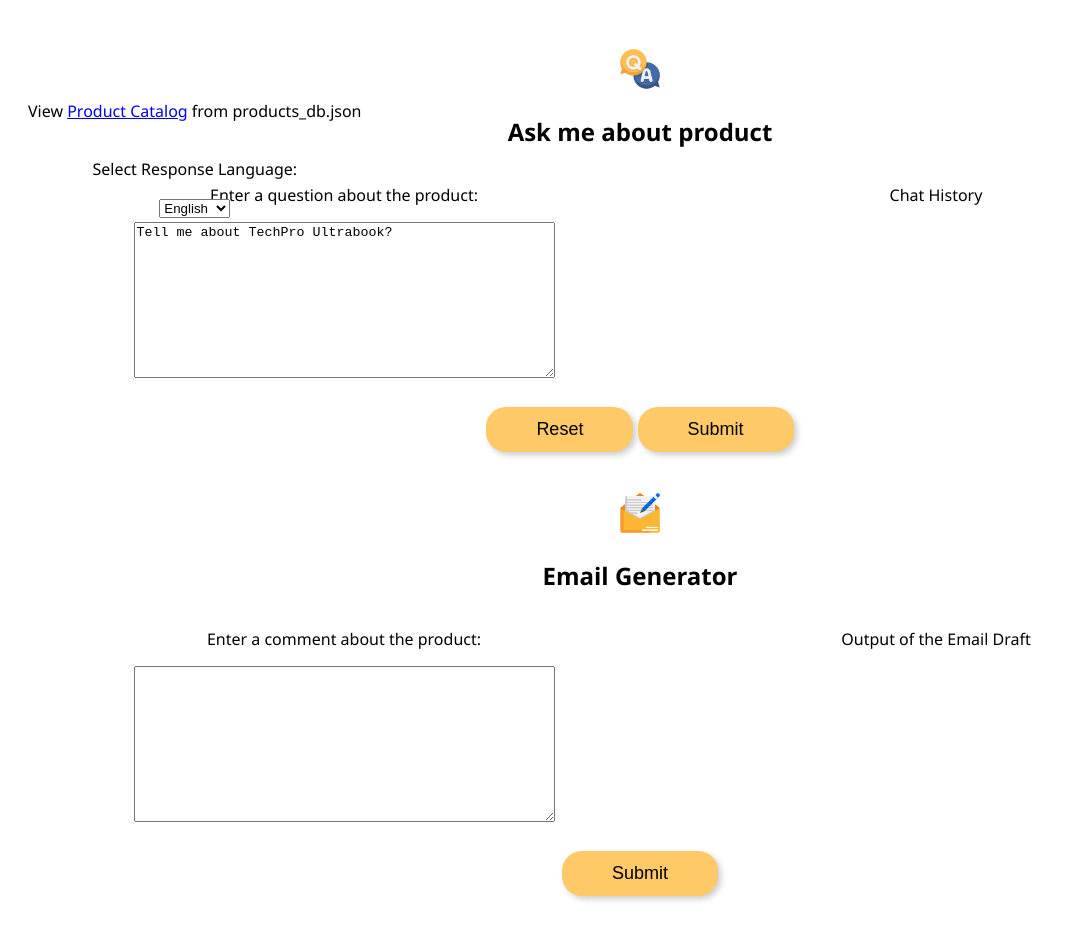
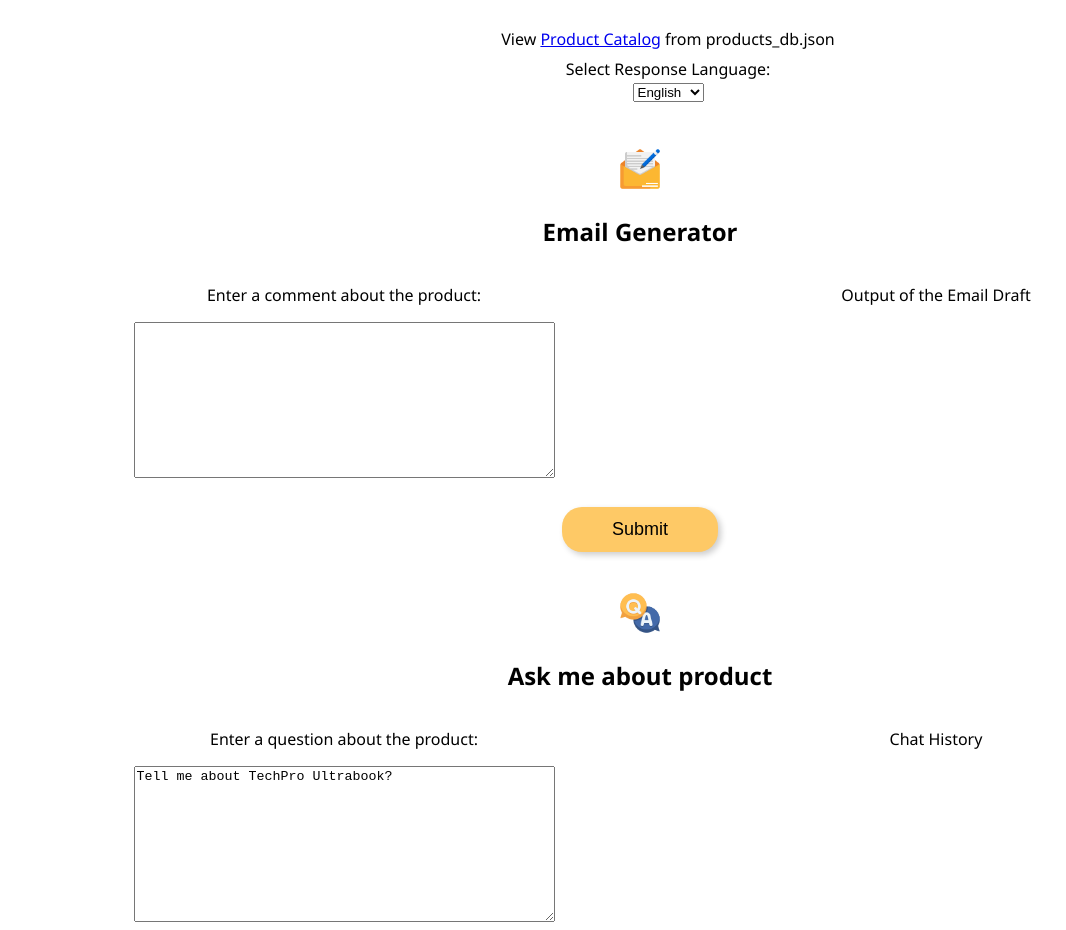
Before and after one commit to elly-zhu/GenAI-Project-GenerateEmailToCustomer, a website: page index.html in a window 1280 px wide. Shown: the top 930 px of the page, without its empty margins (0-1066 px from the left). Drawn offline with Linux system fonts and the light colour scheme.

Commit message:
Add sticker setting panel

```diff
--- a/index.html
+++ b/index.html
@@ -10,12 +10,10 @@
 </head>
 
 <body>
-    <div class="stick">
-        <div class="right">
+    <div class="stickSettings">
+        <div class="center container">
             <span>View <a href="/db" target="_blank">Product Catalog</a> from products_db.json</span>
-        </div>
-        <div class="center container">
-            <p>Select Response Language:</p>
+            <div>Select Response Language:</div>
             <select id="language" name="language" class="form-select form-select-sm" aria-label="Small select example">
                 <option selected value="English">English</option>
                 <option value="Chinese">Chinese</option>
@@ -24,6 +22,30 @@
             </select>
         </div>
     </div>
+    <div class="main">
+        <div class="container">
+            <div class="center">
+                <img src="/static/writing_email.png" width="42px"/>
+                <h2>Email Generator</h2>
+            </div>
+            <form id="commentForm" action="javascript:void(0)"  method="post">
+                <div class="flex-container">
+                    <div class="col">
+                        <p>Enter a comment about the product:</p>
+                        <textarea id="comment" name="comment" rows="10" cols="50" required></textarea>
+                    </div>
+                    <div class="col">
+                        <p>Output of the Email Draft</p>
+                        <div class="loader hide"></div>
+                        <div id="emailPanel" class="content"></div>
+                    </div>
+                </div>
+                <div class="center mt-md">
+                    <input type="submit" value="Submit" />
+                </div>
+            </form>
+        </div>
+
         <div class="container">
             <div class="center">
                 <img src="/static/qa.png" width="42px" />
@@ -48,27 +70,5 @@
                 </div>
             </form>
         </div>
-
-    <div class="container">
-        <div class="center">
-            <img src="/static/writing_email.png" width="42px"/>
-            <h2>Email Generator</h2>
-        </div>
-        <form id="commentForm" action="javascript:void(0)"  method="post">
-            <div class="flex-container">
-                <div class="col">
-                    <p>Enter a comment about the product:</p>
-                    <textarea id="comment" name="comment" rows="10" cols="50" required></textarea>
-                </div>
-                <div class="col">
-                    <p>Output of the Email Draft</p>
-                    <div class="loader hide"></div>
-                    <div id="emailPanel" class="content"></div>
-                </div>
-            </div>
-            <div class="center mt-md">
-                <input type="submit" value="Submit" />
-            </div>
-        </form>
     </div>
 </body>
--- a/static/main.css
+++ b/static/main.css
@@ -25,11 +25,24 @@ body {
   padding: 20px;
 }
 
-.stick {
-  position: absolute;
-  top: 100px;
+.stickSettings {
+  top: 0;
+  position: fixed;
+  width: 100%;
+  background-color: white;
 }
 
+.stickSettings span {
+  font: small;
+}
+
+.stickSettings div {
+  margin-top: 8px;
+}
+
+.main {
+  margin-top: 100px;
+}
 .content {
   text-align: left;
 }
```
Lines whose indentation alone changed are shown as unchanged.
